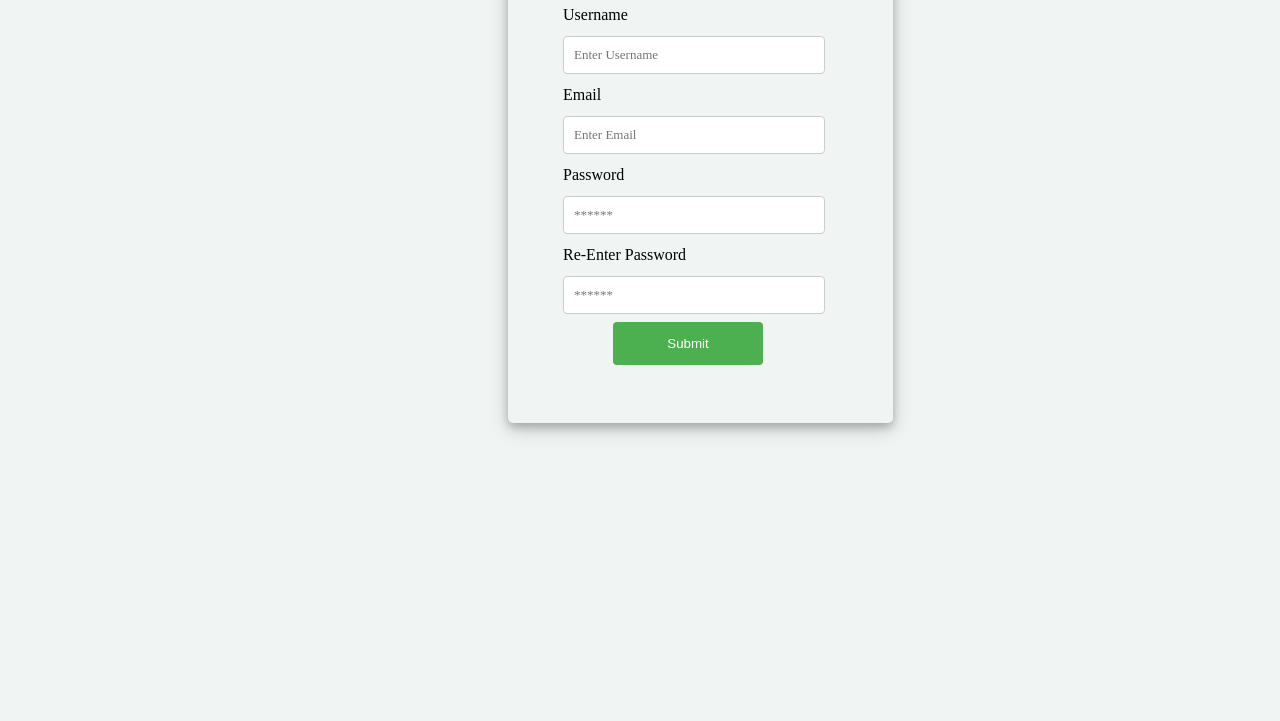
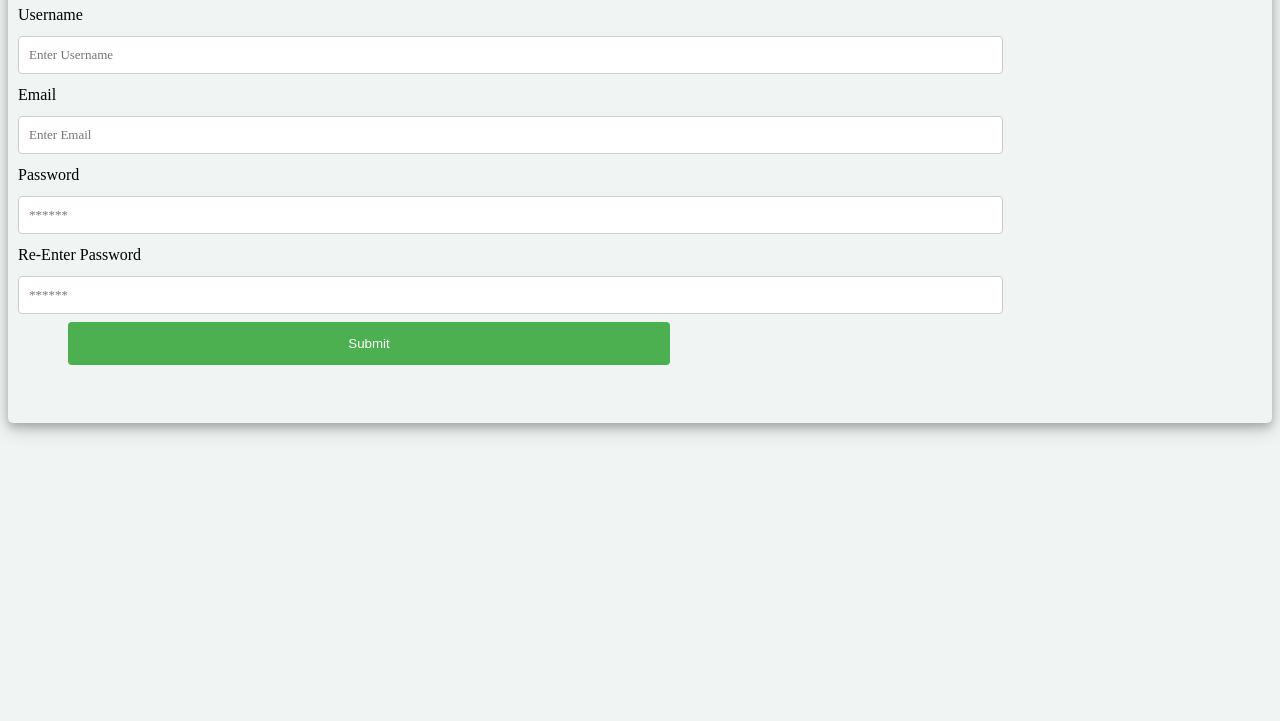
Before and after one commit to ogwurujohnson/Politico, a plain HTML site: page UI/sign-up.html in a window 1280 px wide. Shown: the part 79-800 px from the top of the page. Drawn offline with Linux system fonts and the light colour scheme.

Commit message:
Make width of main tag 100%

```diff
--- a/UI/assets/css/auth.css
+++ b/UI/assets/css/auth.css
@@ -7,15 +7,18 @@ body {
   background-color: #F0F4F3;
 }
 
+main {
+  width: 100%;
+  display: table;
+}
+
 .sign-up-form {
   display: block;
   border-radius: 5px;
   background-color: transparent;
-  padding: 10px 30px 50px 55px;
-  width: 300px;
+  padding: 10px 50px 50px 10px;
   box-shadow: 0 4px 8px 0 rgba(0, 0, 0, 0.2), 0 6px 20px 0 rgba(0, 0, 0, 0.19);
   text-align: center;
-  margin: auto 500px;
 }
 
 input[type=text], input[type=password], select, textarea {
```
